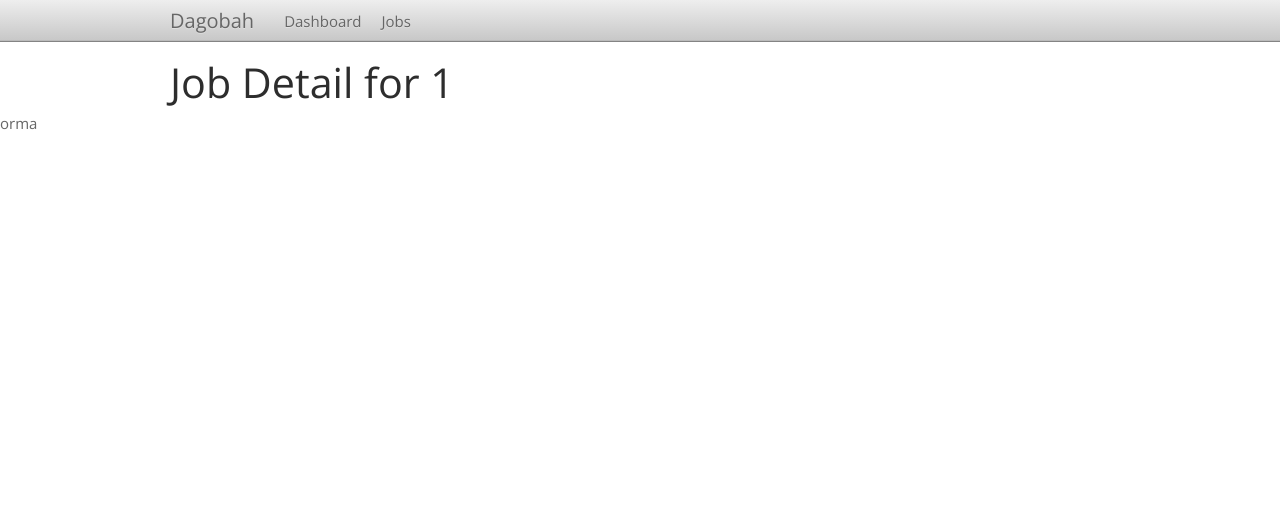
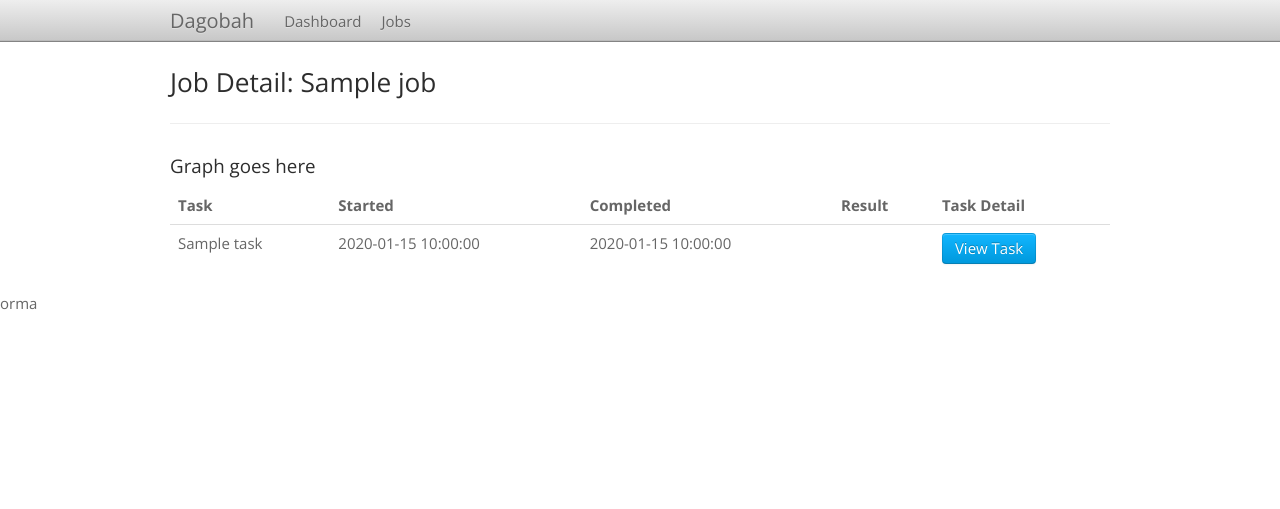
Before and after one commit to thieman/dagobah, a Flask app: template dagobah/daemon/templates/job_detail.html in a window 1280 px wide. Shown: the top 509 px of the page. Run offline with Flask 2, Linux system fonts and the light colour scheme; the template is opened without the code that fills it: most values are stand-ins (such as "Sample title", 1, 10 or a date in 2020); parts of the project's set-up code (start-up, migrations or seed data) failed here and were passed over; some libraries are stand-ins or nearby versions.

Commit message:
Add task detail and fix huge bug in topological sort

```diff
--- a/dagobah/daemon/static/css/site.css
+++ b/dagobah/daemon/static/css/site.css
@@ -1,3 +1,7 @@
 body {
 	padding-top: 50px;
 }
+
+.page-header {
+	margin-top: 0px;
+}
--- a/dagobah/daemon/templates/job_detail.html
+++ b/dagobah/daemon/templates/job_detail.html
@@ -1,5 +1,40 @@
 {% extends 'base.html' %}
 
 {% block content %}
-<h1>Job Detail for {{ job.job_id }}</h1>
+<div class='page-header'><h3>Job Detail: {{ job.name }}</h3></div>
+
+<div class='graph'>
+  <h4>Graph goes here</h4>
+</div>
+
+<table class='table'>
+  <thead>
+    <th>Task</th>
+    <th>Started</th>
+    <th>Completed</th>
+    <th>Result</th>
+    <th>Task Detail</th>
+  </thead>
+  <tbody>
+    {% for task in job.tasks %}
+      <tr>
+        <td>{{ task.name }}</td>
+        <td>{{ task.started_at if task.started_at }}</td>
+        <td>{{ task.completed_at if task.completed_at }}</td>
+        <td>
+          {% if task.success in [True, False] %}
+            <span class={{ 'task-success' if task.success else 'task-failed' }}>
+              {{ 'Success' if task.success else 'Failed' }}
+            </span>
+          {% elif task.success == None %}
+          {% endif %}
+        </td>
+        <td>
+          <button class='btn btn-primary' onclick="window.location.href = '{{ url_for('task_detail', job_id=job.job_id, task_name=task.name) }}';">View Task</button>
+        </td>
+      </tr>
+    {% endfor %}
+  </tbody>
+</table>
+
 {% endblock content %}
--- a/dagobah/daemon/templates/jobs.html
+++ b/dagobah/daemon/templates/jobs.html
@@ -6,6 +6,8 @@
 {% endblock head %}
 
 {% block content %}
+
+  <div class='page-header'><h3>Dagobah Jobs</h3></div>
 
   <table class='table table-striped'>
     <thead>
--- /dev/null
+++ b/dagobah/daemon/templates/task_detail.html
@@ -0,0 +1,5 @@
+{% extends 'base.html' %}
+
+{% block content %}
+<div class='page-header'><h3>Task Detail: {{ task_name }}</h3></div>
+{% endblock content %}
```
Also changed, not shown: dagobah/core/core.py (+24 -3 lines), dagobah/core/dag.py (+6 -6 lines), dagobah/daemon/views.py (+8 -1 lines).
